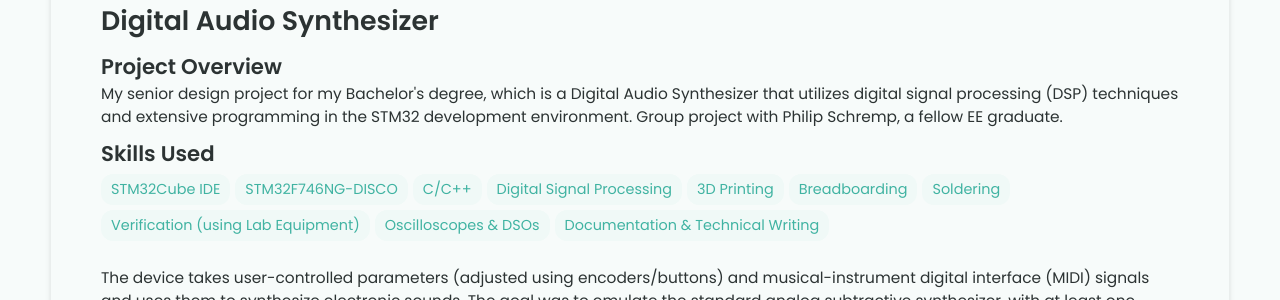
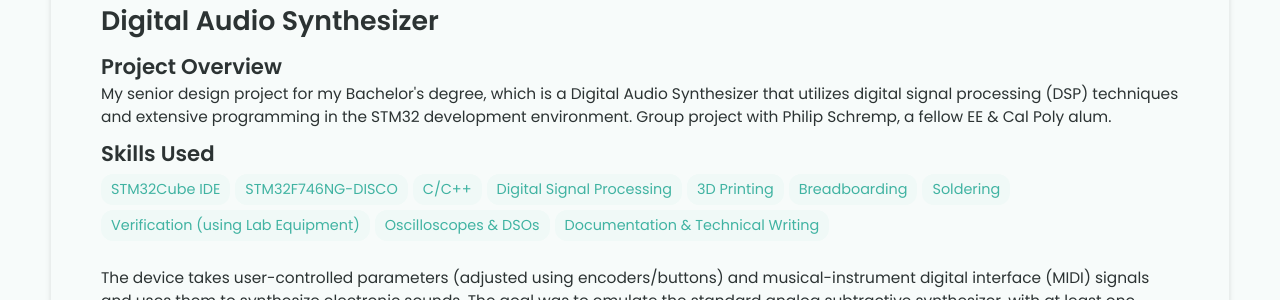
Before and after one commit to AlexanduhHi/alexanduhhi.github.io, a Jekyll site: the page built from _projects/Digital Audio Synthesizer/index.md, in a window 1280 px wide. Shown: the part 506-806 px from the top of the page. Built offline with Jekyll 4.4.1, drawn with Linux system fonts in a browser that asks for light colours.

Commit message:
Update index.md

```diff
--- a/_projects/Digital Audio Synthesizer/index.md
+++ b/_projects/Digital Audio Synthesizer/index.md
@@ -1,7 +1,7 @@
 ---
 layout: post
 title: Digital Audio Synthesizer
-description:  My senior design project for my Bachelor's degree, which is a Digital Audio Synthesizer that utilizes digital signal processing (DSP) techniques and extensive programming in the STM32 development environment. Group project with Philip Schremp, a fellow EE graduate.
+description:  My senior design project for my Bachelor's degree, which is a Digital Audio Synthesizer that utilizes digital signal processing (DSP) techniques and extensive programming in the STM32 development environment. Group project with Philip Schremp, a fellow EE & Cal Poly alum.
 skills:
 - STM32Cube IDE
 - STM32F746NG-DISCO
```
